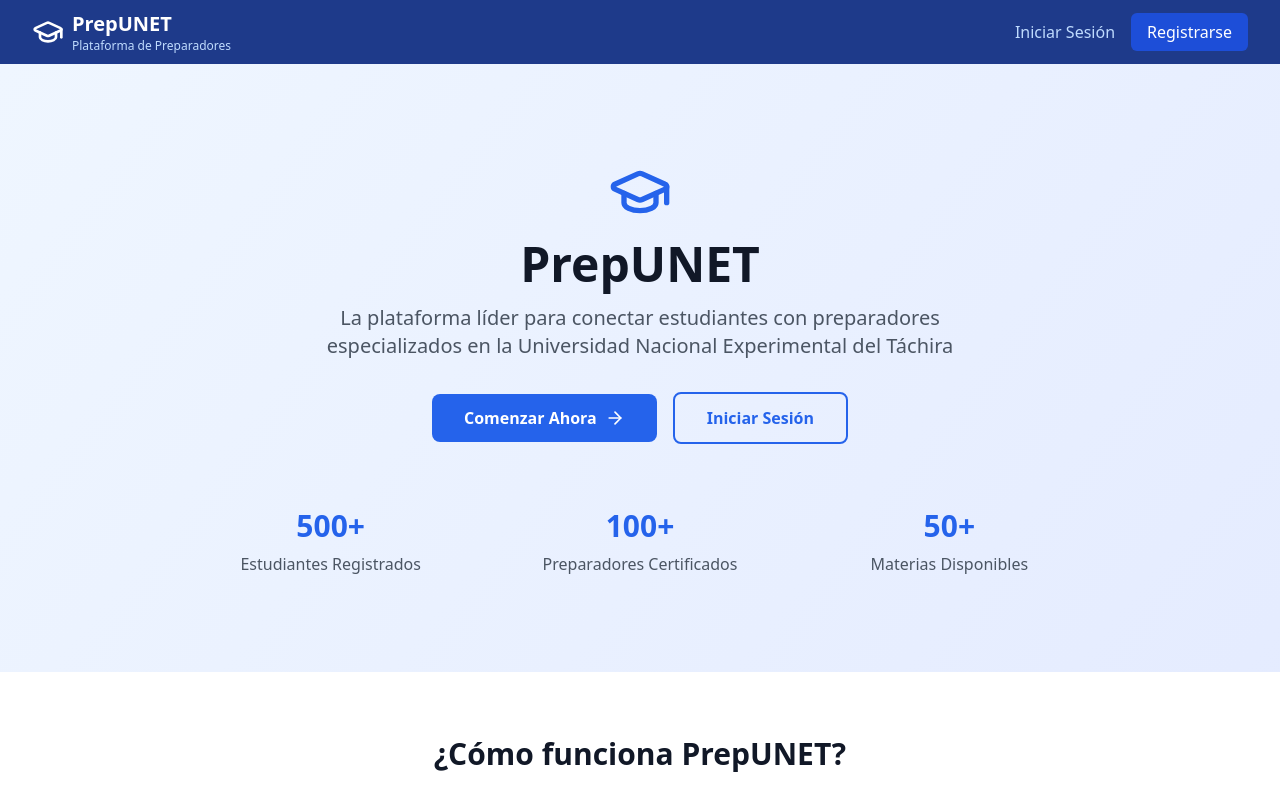
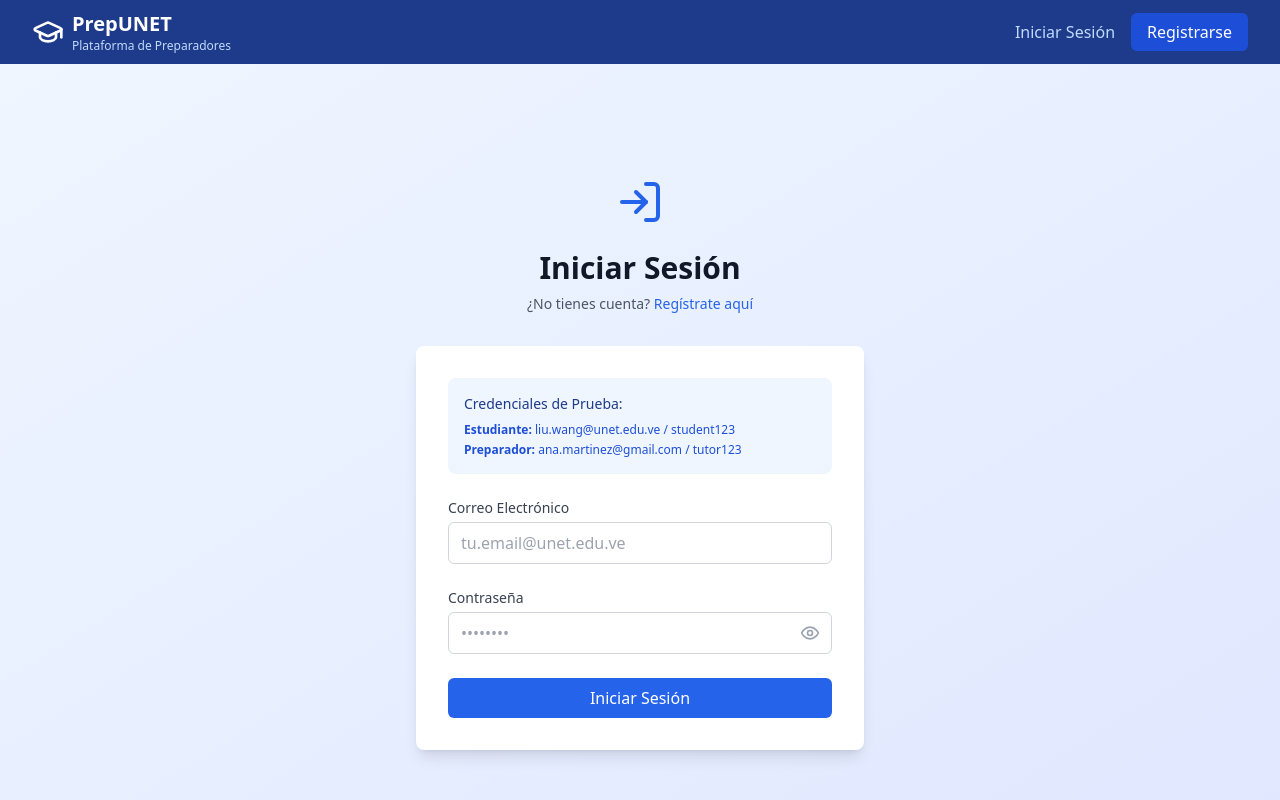
Before and after one commit to SahylinnLagos/PrepUNET, a React (Vite) app: page /PrepUNET/login in a window 1280 px wide. Before the commit this address led to /. Shown: the top 800 px of the page. Built offline with nearby package versions, Linux system fonts and the light colour scheme.

Commit message:
new details

```diff
--- a/src/App.tsx
+++ b/src/App.tsx
@@ -19,11 +19,11 @@ function App() {
             <Header />
             <main>
               <Routes>
-                <Route path="/" element={<Home />} />
-                <Route path="/login" element={<Login />} />
-                <Route path="/register" element={<Register />} />
+                <Route path="/PrepUNET" element={<Home />} />
+                <Route path="/PrepUNET/login" element={<Login />} />
+                <Route path="/PrepUNET/register" element={<Register />} />
                 <Route
-                  path="/dashboard"
+                  path="/PrepUNET/dashboard"
                   element={
                     <ProtectedRoute>
                       <Dashboard />
@@ -31,14 +31,14 @@ function App() {
                   }
                 />
                 <Route
-                  path="/profile"
+                  path="/PrepUNET/profile"
                   element={
                     <ProtectedRoute>
                       <Profile />
                     </ProtectedRoute>
                   }
                 />
-                <Route path="*" element={<Navigate to="/" replace />} />
+                <Route path="*" element={<Navigate to="/PrepUNET" replace />} />
               </Routes>
             </main>
           </div>
--- a/src/components/auth/ProtectedRoute.tsx
+++ b/src/components/auth/ProtectedRoute.tsx
@@ -9,7 +9,7 @@ interface ProtectedRouteProps {
 const ProtectedRoute: React.FC<ProtectedRouteProps> = ({ children }) => {
   const { isAuthenticated } = useAuth();
 
-  return isAuthenticated ? <>{children}</> : <Navigate to="/login" replace />;
+  return isAuthenticated ? <>{children}</> : <Navigate to="/PrepUNET/login" replace />;
 };
 
 export default ProtectedRoute;
--- a/src/components/layout/Header.tsx
+++ b/src/components/layout/Header.tsx
@@ -28,7 +28,7 @@ const Header: React.FC = () => {
                 </div>
               </div>
               <Link
-                to="/profile"
+                to="/PrepUNET/profile"
                 className="flex items-center space-x-1 bg-blue-800 hover:bg-blue-700 px-3 py-2 rounded-md transition-colors"
               >
                 <Settings className="h-4 w-4" />
@@ -45,13 +45,13 @@ const Header: React.FC = () => {
           ) : (
             <div className="space-x-4">
               <Link
-                to="/login"
+                to="/PrepUNET/login"
                 className="text-blue-200 hover:text-white transition-colors"
               >
                 Iniciar Sesión
               </Link>
               <Link
-                to="/register"
+                to="/PrepUNET/register"
                 className="bg-blue-700 hover:bg-blue-600 px-4 py-2 rounded-md transition-colors"
               >
                 Registrarse
--- a/src/pages/Home.tsx
+++ b/src/pages/Home.tsx
@@ -7,7 +7,7 @@ const Home: React.FC = () => {
   const { isAuthenticated } = useAuth();
 
   if (isAuthenticated) {
-    return <Navigate to="/dashboard" replace />;
+    return <Navigate to="/PrepUNET/dashboard" replace />;
   }
 
   return (
@@ -27,14 +27,14 @@ const Home: React.FC = () => {
 
           <div className="flex flex-col sm:flex-row gap-4 justify-center items-center">
             <Link
-              to="/register"
+              to="/PrepUNET/register"
               className="bg-blue-600 hover:bg-blue-700 text-white px-8 py-3 rounded-lg font-semibold transition-colors flex items-center space-x-2"
             >
               <span>Comenzar Ahora</span>
               <ArrowRight className="h-5 w-5" />
             </Link>
             <Link
-              to="/login"
+              to="/PrepUNET/login"
               className="text-blue-600 hover:text-blue-800 px-8 py-3 rounded-lg font-semibold border-2 border-blue-600 hover:border-blue-800 transition-colors"
             >
               Iniciar Sesión
@@ -161,7 +161,7 @@ const Home: React.FC = () => {
             Únete a cientos de estudiantes y preparadores que ya confían en PrepUNET
           </p>
           <Link
-            to="/register"
+            to="/PrepUNET/register"
             className="bg-white text-blue-600 hover:bg-blue-50 px-8 py-3 rounded-lg font-semibold transition-colors inline-flex items-center space-x-2"
           >
             <span>Crear Cuenta Gratis</span>
--- a/src/pages/Login.tsx
+++ b/src/pages/Login.tsx
@@ -44,7 +44,7 @@ const Login: React.FC = () => {
           </h2>
           <p className="mt-2 text-sm text-gray-600">
             ¿No tienes cuenta?{' '}
-            <Link to="/register" className="font-medium text-blue-600 hover:text-blue-500">
+            <Link to="/PrepUNET/register" className="font-medium text-blue-600 hover:text-blue-500">
               Regístrate aquí
             </Link>
           </p>
--- a/src/pages/Register.tsx
+++ b/src/pages/Register.tsx
@@ -182,7 +182,7 @@ const Register: React.FC = () => {
           </h2>
           <p className="mt-2 text-sm text-gray-600">
             ¿Ya tienes cuenta?{' '}
-            <Link to="/login" className="font-medium text-blue-600 hover:text-blue-500">
+            <Link to="/PrepUNET/login" className="font-medium text-blue-600 hover:text-blue-500">
               Inicia sesión aquí
             </Link>
           </p>
--- a/vite.config.ts
+++ b/vite.config.ts
@@ -7,5 +7,5 @@ export default defineConfig({
   optimizeDeps: {
     exclude: ['lucide-react'],
   },
-  base: 'https://sahylinnlagos.github.io/prepunet'
+  base: 'https://sahylinnlagos.github.io/PrepUNET'
 });
```
